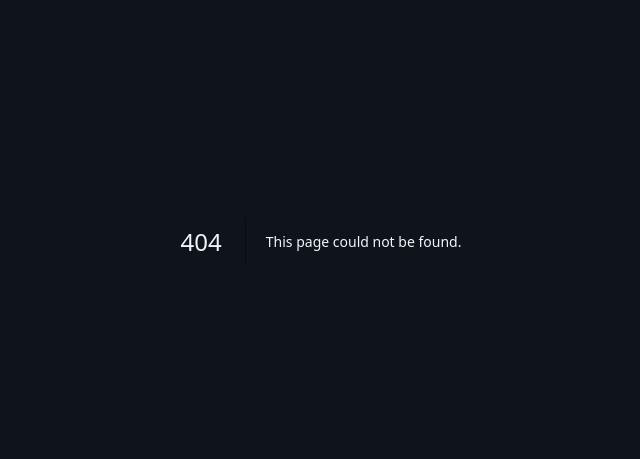
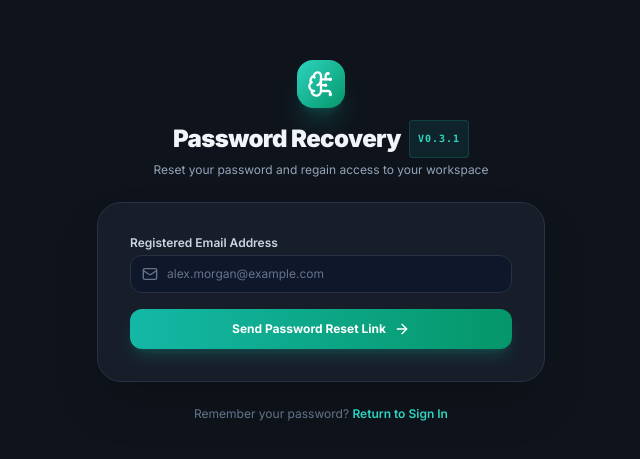
Before and after one commit to grebnetro/BrainTether, a Next.js app: page /auth/forgot-password in a window 1280 px wide. Before the commit this address had no page. Shown: the part 159-618 px from the top of the page, without its empty margins (319-959 px from the left). Built offline with nearby package versions, Linux system fonts and the light colour scheme.

Commit message:
🧠v0.3.1: Add Forgot Password recovery page and sign-in reset link

```diff
--- /dev/null
+++ b/src/app/auth/forgot-password/page.tsx
@@ -0,0 +1,157 @@
+'use client';
+
+import React, { useState } from 'react';
+import Link from 'next/link';
+import versionData from '../../../../version.json';
+import { BrainCircuit, Mail, ArrowRight, CheckCircle2, KeyRound, Sparkles } from 'lucide-react';
+
+export default function ForgotPasswordPage() {
+  const [email, setEmail] = useState('');
+  const [isSubmitted, setIsSubmitted] = useState(false);
+  const [loading, setLoading] = useState(false);
+  const [newPassword, setNewPassword] = useState('');
+  const [resetSuccess, setResetSuccess] = useState(false);
+
+  const handleSubmit = (e: React.FormEvent) => {
+    e.preventDefault();
+    if (email.trim()) {
+      setLoading(true);
+      setTimeout(() => {
+        setLoading(false);
+        setIsSubmitted(true);
+      }, 1000);
+    }
+  };
+
+  const handleResetPassword = (e: React.FormEvent) => {
+    e.preventDefault();
+    if (newPassword.trim()) {
+      setLoading(true);
+      setTimeout(() => {
+        setLoading(false);
+        setResetSuccess(true);
+      }, 1000);
+    }
+  };
+
+  return (
+    <div className="min-h-screen bg-zen-bg-dark text-slate-100 flex items-center justify-center p-6 selection:bg-teal-500/30">
+      <div className="w-full max-w-md space-y-6">
+
+        {/* Brand Header */}
+        <div className="text-center space-y-3">
+          <Link href="/" className="inline-flex items-center space-x-3 group">
+            <div className="w-12 h-12 rounded-2xl bg-gradient-to-br from-teal-400 to-emerald-600 flex items-center justify-center text-white shadow-xl shadow-teal-500/20 group-hover:scale-105 transition-transform">
+              <BrainCircuit className="w-7 h-7" />
+            </div>
+          </Link>
+
+          <div>
+            <h1 className="text-2xl font-black text-slate-100 tracking-tight flex items-center justify-center gap-2">
+              Password Recovery
+              <span className="text-[10px] font-mono uppercase tracking-widest px-2 py-0.5 rounded bg-teal-500/10 text-teal-400 font-semibold border border-teal-500/20">
+                v{versionData.version}
+              </span>
+            </h1>
+            <p className="text-xs text-slate-400 mt-1">
+              Reset your password and regain access to your workspace
+            </p>
+          </div>
+        </div>
+
+        {/* Card */}
+        <div className="p-8 rounded-3xl bg-zen-surface-dark border border-zen-border-dark shadow-2xl space-y-6">
+
+          {resetSuccess ? (
+            <div className="text-center space-y-4 py-4 animate-in fade-in">
+              <div className="w-12 h-12 mx-auto rounded-full bg-emerald-500/20 text-emerald-400 border border-emerald-500/30 flex items-center justify-center">
+                <CheckCircle2 className="w-6 h-6" />
+              </div>
+              <div className="space-y-1">
+                <h3 className="text-base font-bold text-slate-100">Password Reset Successful!</h3>
+                <p className="text-xs text-slate-400">Your password has been updated. You can now sign in.</p>
+              </div>
+              <Link
+                href="/auth/signin"
+                className="w-full flex items-center justify-center space-x-2 py-3 px-4 rounded-xl text-xs font-bold text-white bg-gradient-to-r from-teal-500 to-emerald-600 hover:from-teal-600 hover:to-emerald-700 shadow-lg shadow-teal-500/20 active:scale-95 transition-all"
+              >
+                <span>Back to Sign In</span>
+                <ArrowRight className="w-4 h-4" />
+              </Link>
+            </div>
+          ) : isSubmitted ? (
+            <form onSubmit={handleResetPassword} className="space-y-4 animate-in fade-in">
+              <div className="p-3.5 rounded-2xl bg-teal-500/10 border border-teal-500/30 text-teal-300 text-xs flex items-center space-x-2">
+                <Sparkles className="w-4 h-4 shrink-0" />
+                <span>Verification code confirmed for <strong>{email}</strong>. Enter your new password below:</span>
+              </div>
+
+              <div>
+                <label className="block text-xs font-semibold text-slate-300 mb-1">
+                  Create New Password
+                </label>
+                <div className="relative">
+                  <KeyRound className="w-4 h-4 absolute left-3 top-1/2 -translate-y-1/2 text-slate-500" />
+                  <input
+                    type="password"
+                    required
+                    value={newPassword}
+                    onChange={(e) => setNewPassword(e.target.value)}
+                    placeholder="Enter new password..."
+                    className="w-full pl-9 pr-4 py-2.5 rounded-xl bg-slate-900 border border-zen-border-dark text-slate-100 placeholder-slate-500 text-xs focus:outline-none focus:ring-2 focus:ring-teal-500/50"
+                  />
+                </div>
+              </div>
+
+              <button
+                type="submit"
+                disabled={loading}
+                className="w-full flex items-center justify-center space-x-2 py-3 px-4 rounded-xl text-xs font-bold text-white bg-gradient-to-r from-teal-500 to-emerald-600 hover:from-teal-600 hover:to-emerald-700 shadow-lg shadow-teal-500/20 active:scale-95 transition-all"
+              >
+                <span>{loading ? 'Updating Password...' : 'Confirm New Password'}</span>
+                <ArrowRight className="w-4 h-4" />
+              </button>
+            </form>
+          ) : (
+            <form onSubmit={handleSubmit} className="space-y-4">
+              <div>
+                <label className="block text-xs font-semibold text-slate-300 mb-1">
+                  Registered Email Address
+                </label>
+                <div className="relative">
+                  <Mail className="w-4 h-4 absolute left-3 top-1/2 -translate-y-1/2 text-slate-500" />
+                  <input
+                    type="email"
+                    required
+                    value={email}
+                    onChange={(e) => setEmail(e.target.value)}
+                    placeholder="alex.morgan@example.com"
+                    className="w-full pl-9 pr-4 py-2.5 rounded-xl bg-slate-900 border border-zen-border-dark text-slate-100 placeholder-slate-500 text-xs focus:outline-none focus:ring-2 focus:ring-teal-500/50"
+                  />
+                </div>
+              </div>
+
+              <button
+                type="submit"
+                disabled={loading}
+                className="w-full flex items-center justify-center space-x-2 py-3 px-4 rounded-xl text-xs font-bold text-white bg-gradient-to-r from-teal-500 to-emerald-600 hover:from-teal-600 hover:to-emerald-700 shadow-lg shadow-teal-500/20 active:scale-95 transition-all"
+              >
+                <span>{loading ? 'Verifying Account...' : 'Send Password Reset Link'}</span>
+                <ArrowRight className="w-4 h-4" />
+              </button>
+            </form>
+          )}
+
+        </div>
+
+        <div className="text-center text-xs text-slate-500">
+          Remember your password?{' '}
+          <Link href="/auth/signin" className="text-teal-400 hover:underline font-semibold">
+            Return to Sign In
+          </Link>
+        </div>
+
+      </div>
+    </div>
+  );
+}
--- a/src/app/auth/signin/page.tsx
+++ b/src/app/auth/signin/page.tsx
@@ -5,7 +5,7 @@ import { signIn } from 'next-auth/react';
 import { useRouter } from 'next/navigation';
 import Link from 'next/link';
 import versionData from '../../../../version.json';
-import { BrainCircuit, Lock, Mail, ArrowRight, Sparkles, LogIn } from 'lucide-react';
+import { BrainCircuit, Lock, Mail, ArrowRight, Sparkles } from 'lucide-react';
 
 export default function SignInPage() {
   const router = useRouter();
@@ -132,9 +132,17 @@ export default function SignInPage() {
             </div>
 
             <div>
-              <label className="block text-xs font-semibold text-slate-300 mb-1">
-                Password
-              </label>
+              <div className="flex justify-between items-center mb-1">
+                <label className="block text-xs font-semibold text-slate-300">
+                  Password
+                </label>
+                <Link
+                  href="/auth/forgot-password"
+                  className="text-[11px] font-semibold text-teal-400 hover:underline"
+                >
+                  Forgot Password?
+                </Link>
+              </div>
               <div className="relative">
                 <Lock className="w-4 h-4 absolute left-3 top-1/2 -translate-y-1/2 text-slate-500" />
                 <input
--- a/version.json
+++ b/version.json
@@ -1,4 +1,4 @@
 {
-  "version": "0.3.0",
+  "version": "0.3.1",
   "updated": "2026-07-30"
 }
```
Also changed, not shown: 1 other file (tests, documents, lock files or other folders).
